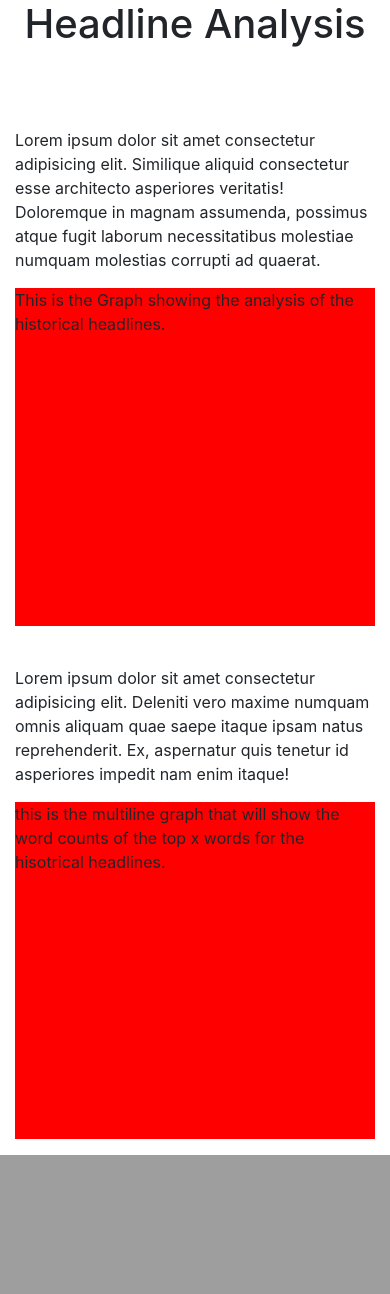
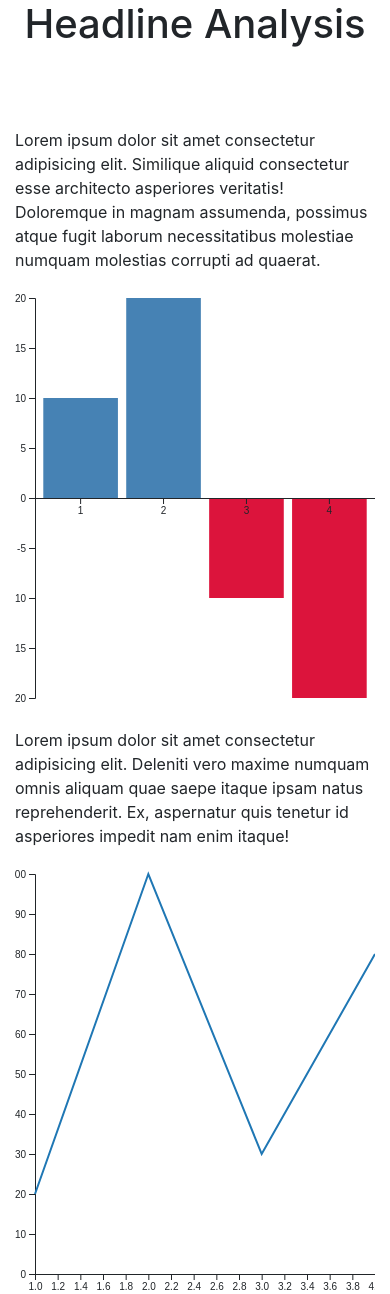
Before and after one commit to Axemen/sentiment-analysis, a Flask app: page / in a window 390 px wide. Shown: the part 675-1969 px from the top of the page. Before the commit the page ends 1830 px from the top, so only its background shows below. Run offline with Flask 2, Linux system fonts and the light colour scheme; parts of the project's set-up code (start-up, migrations or seed data) failed here and were passed over; some libraries are stand-ins or nearby versions.

Commit message:
fixing responsivness of bar and line-chart, ended up relying on the size of the parentElement in order to properly scale them. Used min-width/min-height css rules on div.

```diff
--- a/static/css/style.css
+++ b/static/css/style.css
@@ -19,7 +19,7 @@
     margin-top: 1rem;
     margin-bottom: 1rem;
     height: 40vh;
-    background-color: red;
+    min-height: 400px;
 }
 .line {
     fill: none;
--- a/static/js/bar.js
+++ b/static/js/bar.js
@@ -5,13 +5,14 @@ class BarChart {
         // Assign arguments to the object.
         this.cssID = cssID;
         this.svg = d3.select(`#${cssID}`).append('svg');
+        this.parentElement = d3.select(`#${this.cssID}`);
         // If margin is null (no argument given) set a default margin
         if (!margin) {
             this.margin = {}
-            this.margin.top = 20;
-            this.margin.right = 50;
-            this.margin.left = 60;
-            this.margin.bottom = 50;
+            this.margin.top = 10;
+            this.margin.right = 0;
+            this.margin.left = 20;
+            this.margin.bottom = 20;
         } else {
             this.margin = margin;
         }
@@ -54,10 +55,11 @@ class BarChart {
     }
 
     render() {
+        this.parentElement = d3.select(`#${this.cssID}`);
 
-        const widthStr = d3.select(`#${this.cssID}`).style('width');
-        this.width = parseInt(widthStr) - this.margin.left - this.margin.right;
-        this.height = .5 * this.width;
+        this.width = parseInt(this.parentElement.style('width')) - this.margin.left - this.margin.right;
+        this.height = parseInt(this.parentElement.style('height'));
+        // this.width = 1.25 * this.height;
 
         this.svg
             .attr('width', this.width + this.margin.left + this.margin.right)
--- a/static/js/logic.js
+++ b/static/js/logic.js
@@ -20,8 +20,8 @@ let negBarTrace = {
 }
 
 // let barGraph = new BarChart('barGraph', trace);
-// let multiLineGraph = new MultiLine('multiLineGraph', [trace])
-let barGraph = new BarChart('barGraph', negBarTrace);
+let multiLineGraph = new MultiLine('multiLineGraph', [trace])
+let barGraph = new BarChart('BarChart', negBarTrace);
 
 
 
@@ -29,10 +29,10 @@ let barGraph = new BarChart('barGraph', negBarTrace);
 
 d3.select('#update').on('click', () => {
     barGraph.updateBars(trace);
-    // multiLineGraph.addTrace(lineTrace2);
+    multiLineGraph.addTrace(lineTrace2);
 });
 
 window.addEventListener('resize', () => {
-    // multiLineGraph.render();
+    multiLineGraph.render();
     barGraph.render()
 });
--- a/static/js/multi-line.js
+++ b/static/js/multi-line.js
@@ -9,10 +9,10 @@ class MultiLine {
         // If margin is null (no argument given) set a default margin
         if (!margin) {
             this.margin = {}
-            this.margin.top = 20;
-            this.margin.right = 50;
-            this.margin.left = 60;
-            this.margin.bottom = 50;
+            this.margin.top = 10;
+            this.margin.right = 0;
+            this.margin.left = 20;
+            this.margin.bottom = 20;
         } else {
             this.margin = margin;
         }
@@ -53,9 +53,10 @@ class MultiLine {
 
     render() {
 
-        const widthStr = d3.select(`#${this.cssID}`).style('width');
-        this.width = parseInt(widthStr) - this.margin.left - this.margin.right;
-        this.height = .5 * this.width;
+        this.parentElement = d3.select(`#${this.cssID}`);
+
+        this.width = parseInt(this.parentElement.style('width')) - this.margin.left - this.margin.right;
+        this.height = parseInt(this.parentElement.style('height'));
 
         this.xScale.range([0, this.width]);
         this.yScale.range([this.height, 0]);
--- a/templates/index.html
+++ b/templates/index.html
@@ -28,32 +28,36 @@
             </div>
         </div>
         <div class="row">
-            <div class="col-lg-6 col-md-12 barchart-text">
+            <div class="col-lg-12 col-md-12 barchart-text">
                 Lorem ipsum dolor sit amet consectetur adipisicing elit. Similique aliquid consectetur esse architecto
                 asperiores veritatis! Doloremque in magnam assumenda, possimus atque fugit laborum necessitatibus
                 molestiae numquam molestias corrupti ad quaerat.
             </div>
-            <div class="col-lg-6 col-md-12">
-                <div class = 'chart' id="BarChart">
-                    This is the Graph showing the analysis of the historical headlines.
+        </div>
+        <div class="row">
+            <div class="col-lg-12 col-md-12">
+                <div class='chart' id="BarChart">
                 </div>
             </div>
         </div>
         <br>
         <div class="row">
-            <div class="col-lg-6 col-md-12 mx-auto">Lorem ipsum dolor sit amet consectetur adipisicing elit. Deleniti vero maxime numquam
+            <div class="col-lg-12 col-md-12 mx-auto">Lorem ipsum dolor sit amet consectetur adipisicing elit. Deleniti
+                vero maxime numquam
                 omnis aliquam quae saepe itaque ipsam natus reprehenderit. Ex, aspernatur quis tenetur id asperiores
                 impedit nam enim itaque!
             </div>
-            <div class="col-lg-6 col-md-12 mx-auto">
-                <div class = 'chart' id="multiLineGraph">
-                    this is the multiline graph that will show the word counts of the top x words for the hisotrical
-                    headlines.
+        </div>
+        <div class="row">
+            <div class="col-lg-12 col-md-12 mx-auto">
+                <div class='chart' id="multiLineGraph">
+
                 </div>
             </div>
         </div>
     </div>
-
+    <script src="../static/js/bar.js"></script>
+    <script src="../static/js/multi-line.js"></script>
     <script src="../static/js/logic.js"></script>
 </body>
 
```
